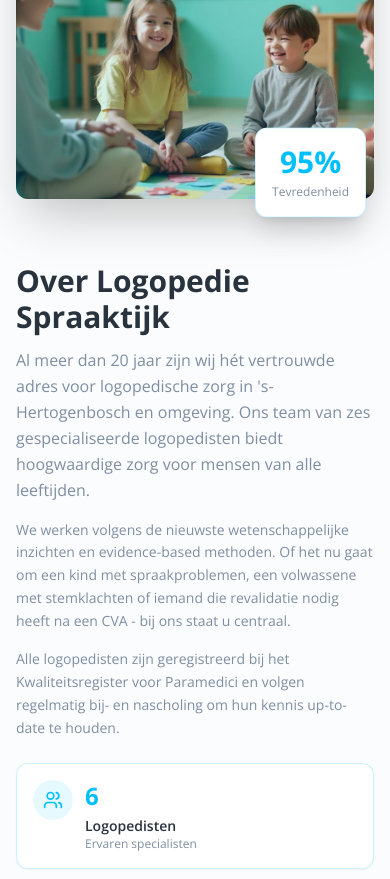
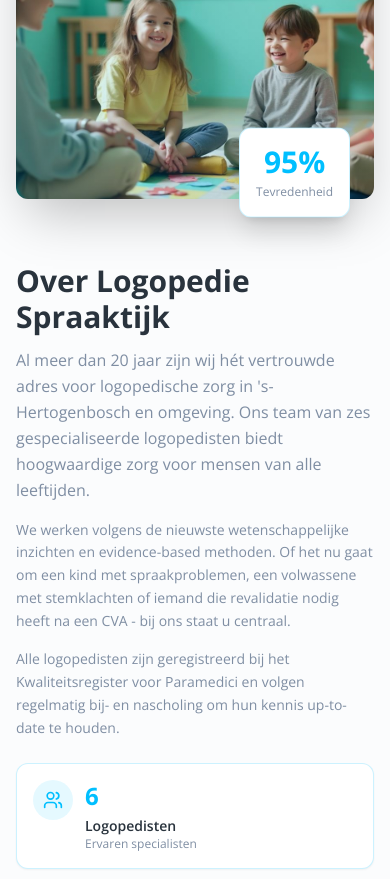
Before and after one commit to AramDawara123/logopediespraaktijk, a React (Vite) app: page / in a window 390 px wide. Shown: the part 3180-4059 px from the top of the page. Built offline with nearby package versions, Linux system fonts and the light colour scheme; the HTML template or start-up script is replaced by a standard one.

Commit message:
Add more margin right

```diff
--- a/src/components/About.tsx
+++ b/src/components/About.tsx
@@ -46,7 +46,7 @@ export const About = () => {
             </div>
 
             {/* Floating Stats */}
-            <div className="absolute -bottom-6 -right-2 mr-4 md:mr-0 sm:-bottom-8 sm:-right-8 bg-card p-4 sm:p-6 rounded-xl shadow-xl border border-primary/20 animate-float">
+            <div className="absolute -bottom-6 -right-2 mr-8 md:mr-0 sm:-bottom-8 sm:-right-8 bg-card p-4 sm:p-6 rounded-xl shadow-xl border border-primary/20 animate-float">
               <div className="text-center">
                 <div className="text-3xl sm:text-4xl font-bold text-primary mb-1">95%</div>
                 <div className="text-xs sm:text-sm text-muted-foreground">Tevredenheid</div>
```
